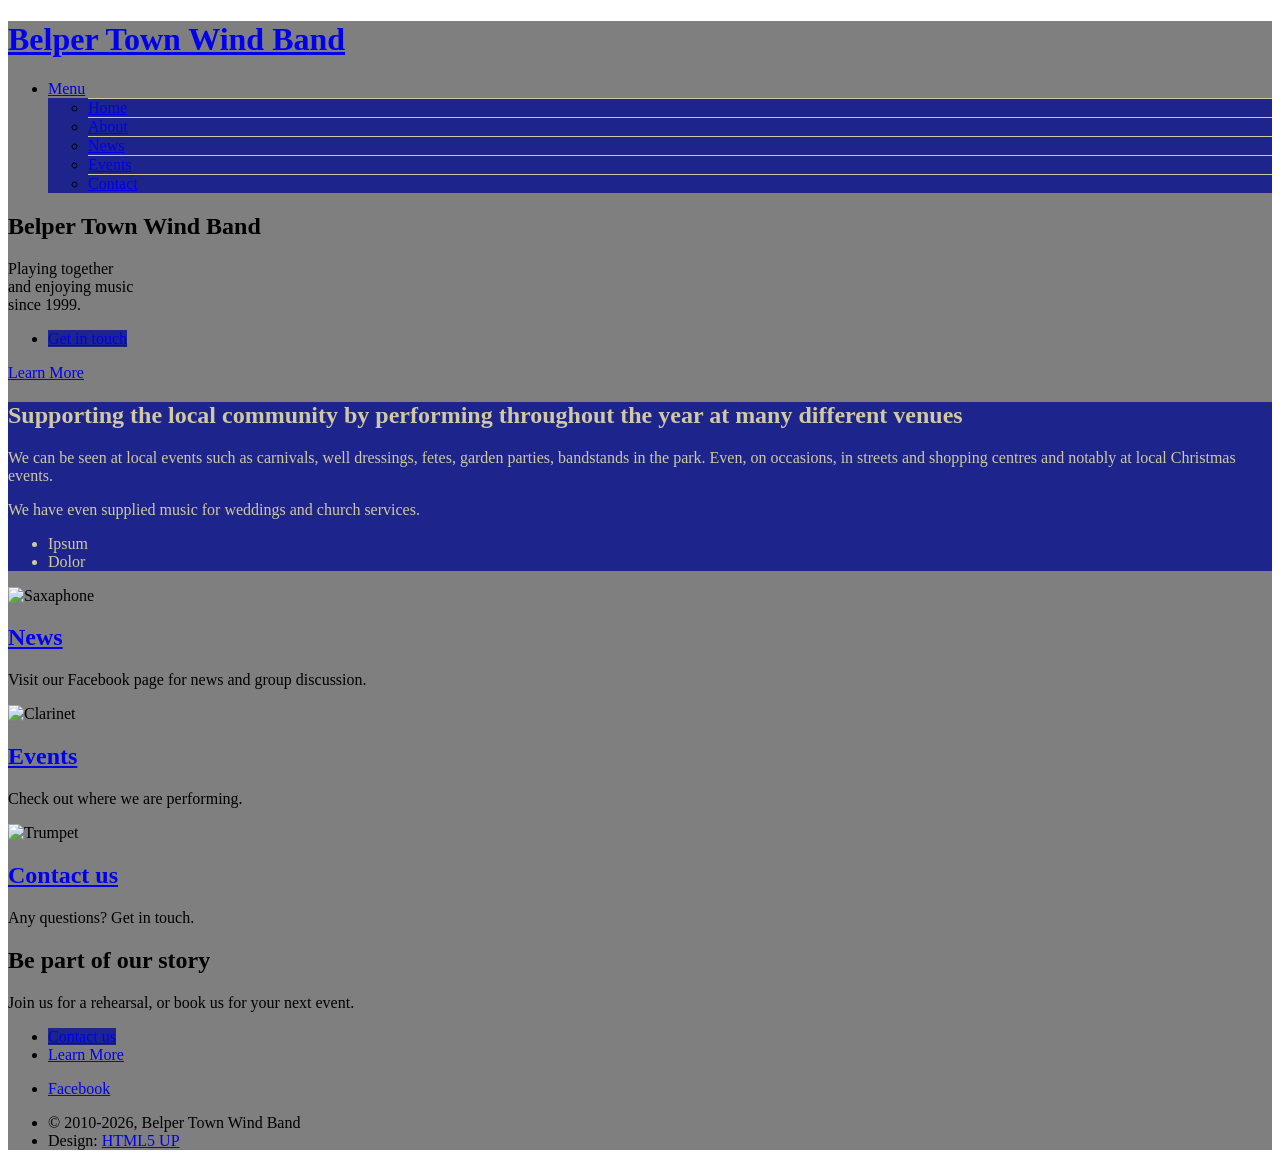
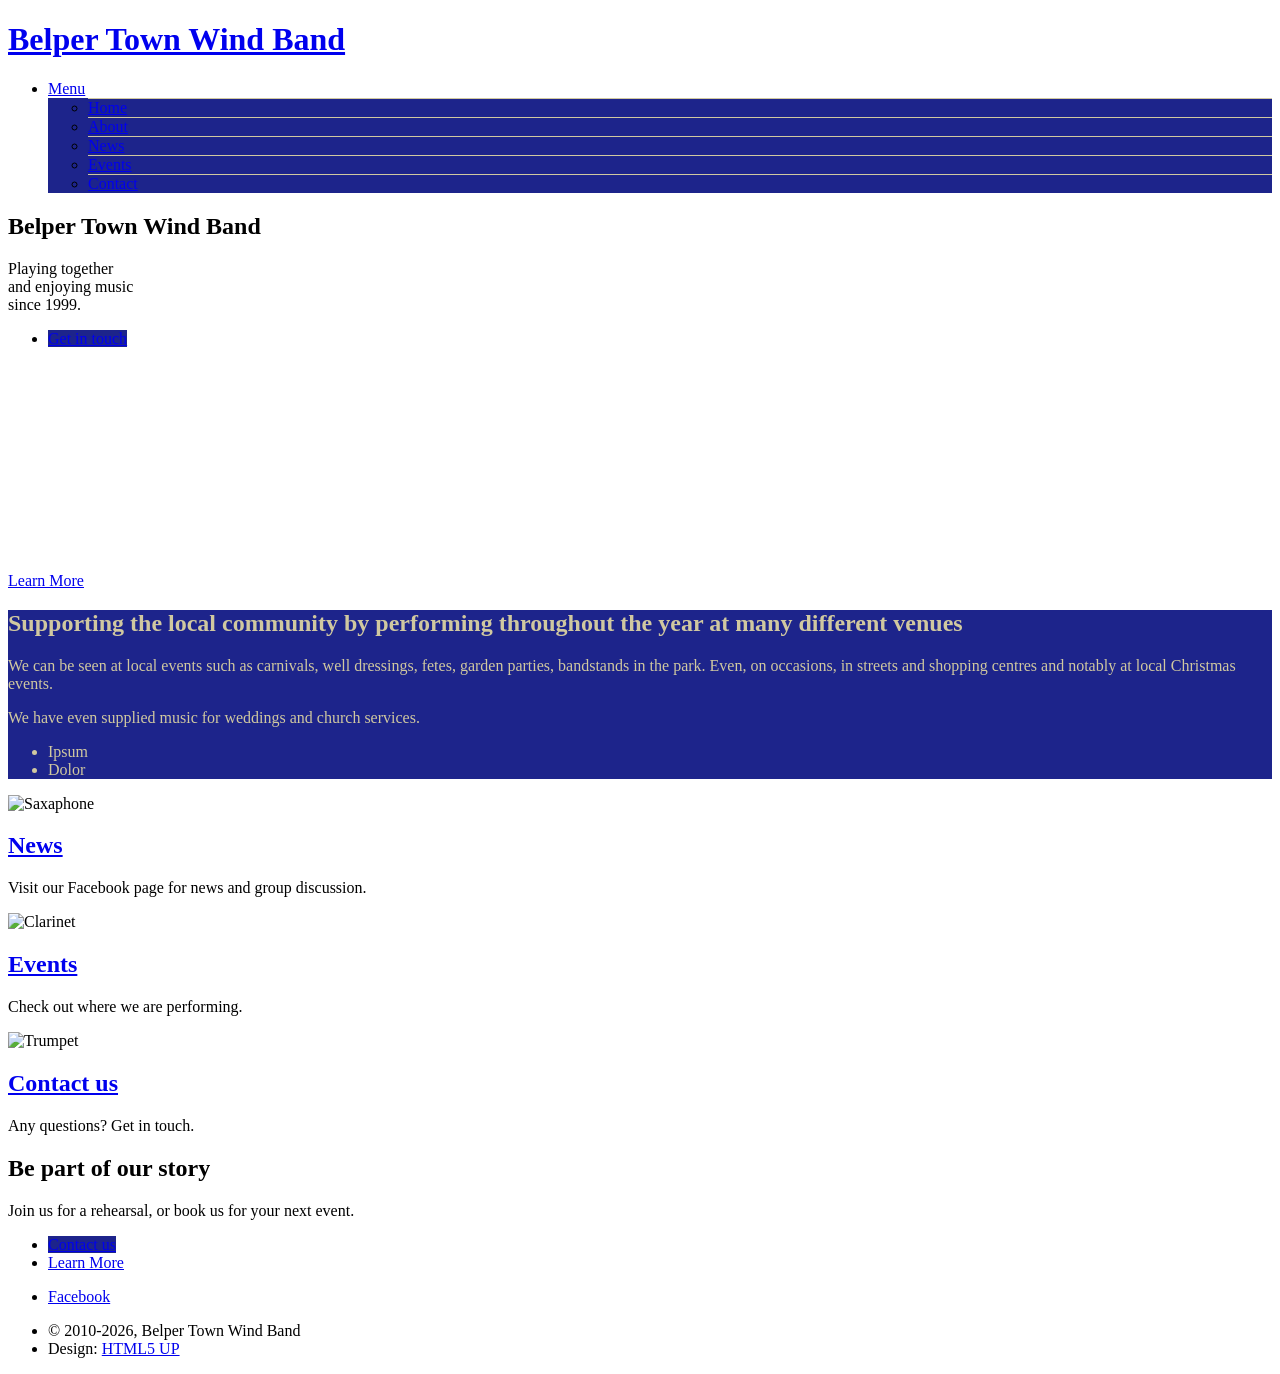

Make header image more visible

--- a/assets/css/overrides.css
+++ b/assets/css/overrides.css
@@ -1,7 +1,7 @@
 ---
 ---
 /* Main */
-
+/*
 	#main > header {
 		padding: 12em 0 10em 0 ;
 		background-image: -moz-linear-gradient(top, rgba(0,0,0,0.5), rgba(0,0,0,0.5)), url("../../images/{{ site.bandImage }}");
@@ -9,15 +9,20 @@
 		background-image: -ms-linear-gradient(top, rgba(0,0,0,0.5), rgba(0,0,0,0.5)), url("../../images/{{ site.bandImage }}");
 		background-image: linear-gradient(top, rgba(0,0,0,0.5), rgba(0,0,0,0.5)), url("../../images/{{ site.bandImage }}");
 		}
+*/
+#main > header {
+		padding: 12em 0 10em 0 ;
+		background-image: url("../../images/{{ site.bandImage }}");
+		
+		}
 
 /* Landing */
-
-	body.landing #page-wrapper {
-		background-image: -moz-linear-gradient(top, rgba(0,0,0,0.5), rgba(0,0,0,0.5)), url("../../images/{{ site.bandImage }}");
-		background-image: -webkit-linear-gradient(top, rgba(0,0,0,0.5), rgba(0,0,0,0.5)), url("../../images/{{ site.bandImage }}");
-		background-image: -ms-linear-gradient(top, rgba(0,0,0,0.5), rgba(0,0,0,0.5)), url("../../images/{{ site.bandImage }}");
-		background-image: linear-gradient(top, rgba(0,0,0,0.5), rgba(0,0,0,0.5)), url("../../images/{{ site.bandImage }}");
+body.landing #page-wrapper {
+		background-image: url("../../images/{{ site.bandImage }}");
+		
 		}
+/*
+	
 
 
 	body.is-mobile.landing #banner,
@@ -30,48 +35,56 @@
 		background-repeat: no-repeat;
 		background-size: cover;
 	}
+	*/
 
+body.is-mobile.landing #banner,
+body.is-mobile.landing .wrapper.style4 {
+		background-image: url("../../images/{{ site.bandImage }}");
+		background-position: center center;
+		background-repeat: no-repeat;
+		background-size: cover;
+	}
 
-		.wrapper.style1 {
-			background-color: #1d248b;
-			color: #d0c8a0;
+	.wrapper.style1 {
+		background-color: #1d248b;
+		color: #d0c8a0;
+	}
+
+	.wrapper.style1 header.major p {
+		color: #d0c8a0;
+	}
+
+	.icon.style1 {
+		color: #d0c8a0;
+	}
+
+	#menu {
+		background: #1d248b;
+	}
+
+	#menu ul > li {
+			border-top: solid 1px #d0c8a0;
 		}
 
-		.wrapper.style1 header.major p {
-			color: #d0c8a0;
-		}
-
-		.icon.style1 {
-		    color: #d0c8a0;
-		}
-
-		#menu {
-			background: #1d248b;
-		}
-
-		#menu ul > li {
-    			border-top: solid 1px #d0c8a0;
-    		}
 
 
+	input[type="submit"].special:hover, input[type="reset"].special:hover, input[type="button"].special:hover, button.special:hover, .button.special:hover {
+background-color: #181865 !important;
+	}
 
-		input[type="submit"].special:hover, input[type="reset"].special:hover, input[type="button"].special:hover, button.special:hover, .button.special:hover {
-    background-color: #181865 !important;
-		}
-
-		input[type="submit"].special, input[type="reset"].special, input[type="button"].special, button.special, .button.special {
-    background-color: #1d248b;
-		}
+	input[type="submit"].special, input[type="reset"].special, input[type="button"].special, button.special, .button.special {
+background-color: #1d248b;
+	}
 
 
-		/*! Gallery div style */
-  .image-gallery {
-    width: 100%;
-    display: grid;
-    grid-template-columns: repeat(auto-fill,minmax(200px, 1fr));
-    justify-content: center;
-    padding: 4px;
-  }
+	/*! Gallery div style */
+.image-gallery {
+width: 100%;
+display: grid;
+grid-template-columns: repeat(auto-fill,minmax(200px, 1fr));
+justify-content: center;
+padding: 4px;
+}
 
   .box {
       flex-basis: 25%;
@@ -89,3 +102,8 @@
   &:hover {
     transform: scale(1.05);
   }
+  }
+
+section#banner div.inner {
+	margin-bottom: 14rem;
+}
